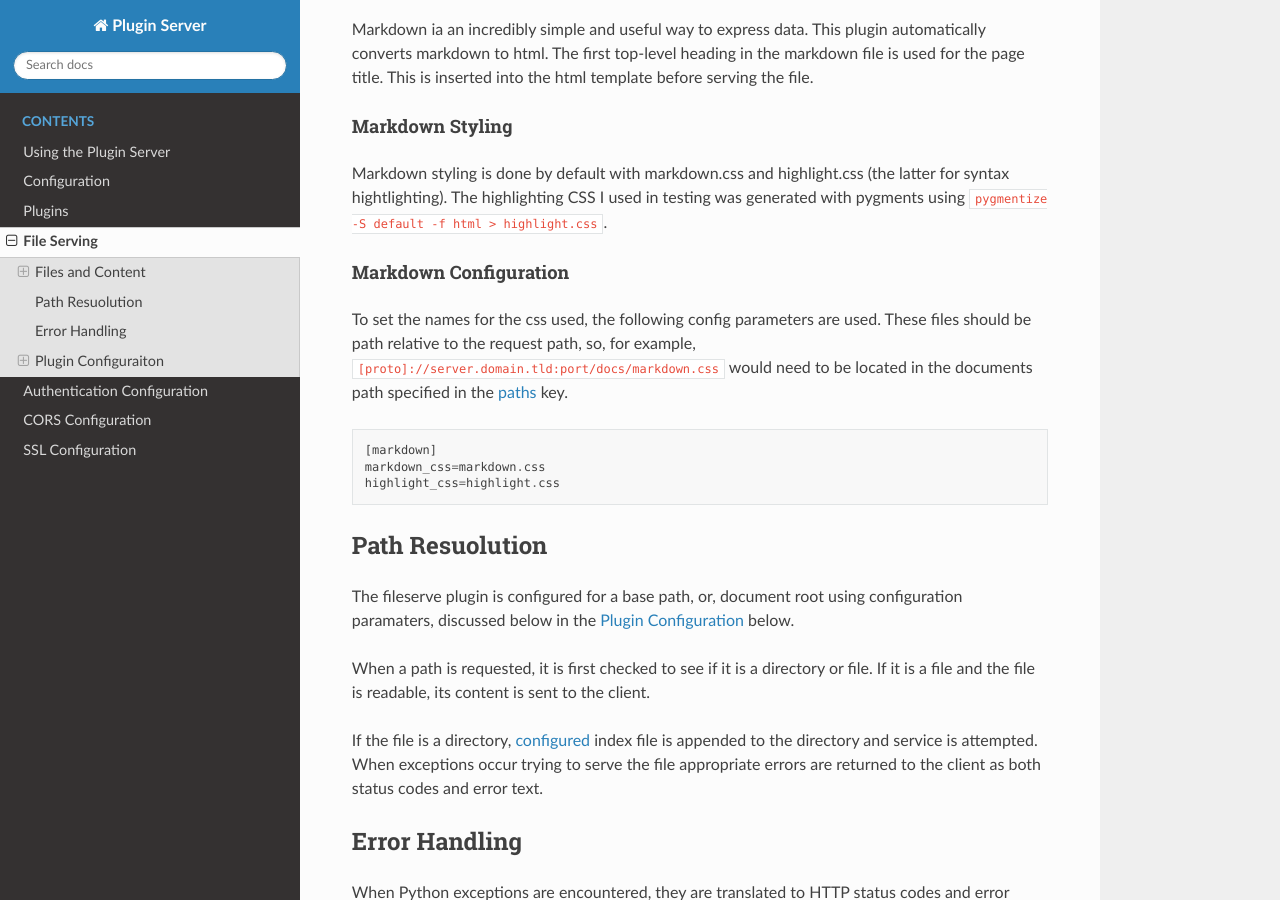
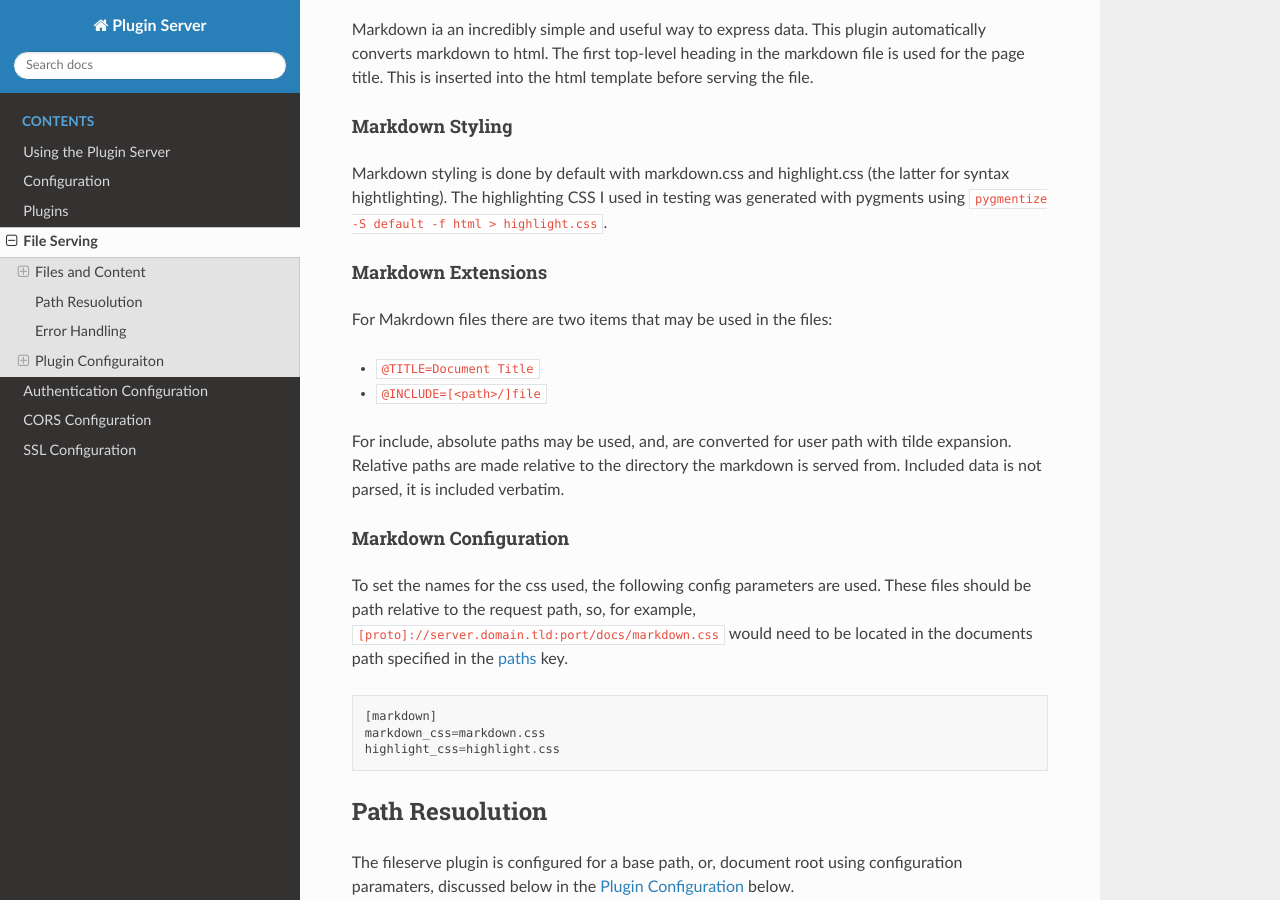
Before and after one commit to nicciniamh/pluginserver, a Sphinx documentation site: the page built from docs/Fileserver.md, in a window 1280 px wide and 900 px high, scrolled down 417 px. Built offline with Sphinx 7.4.7 and the Read the Docs theme 3.1.0, drawn with Linux system fonts in a browser that asks for light colours.

Commit message:
Mofified the file server to docs to cover @extensions

```diff
--- a/docs/Fileserver.md
+++ b/docs/Fileserver.md
@@ -10,6 +10,13 @@ Markdown ia an incredibly simple and useful way to express data. This plugin aut
 
 #### Markdown Styling
 Markdown styling is done by default with markdown.css and highlight.css (the latter for syntax hightlighting). The highlighting CSS I used in testing was generated with pygments using `pygmentize -S default -f html > highlight.css`.
+
+#### Markdown Extensions
+For Makrdown files there are two items that may be used in the files:
+* `@TITLE=Document Title`
+* `@INCLUDE=[<path>/]file`
+
+For include, absolute paths may be used, and, are converted for user path with tilde expansion. Relative paths are made relative to the directory the markdown is served from. Included data is not parsed, it is included verbatim.
 
 #### Markdown Configuration
 To set the names for the css used, the following config parameters are used. These files should be path relative to the request path, so, for example, `[proto]://server.domain.tld:port/docs/markdown.css` would need to be located in the documents path specified in the [paths](#plugin-configuraiton) key.
```
